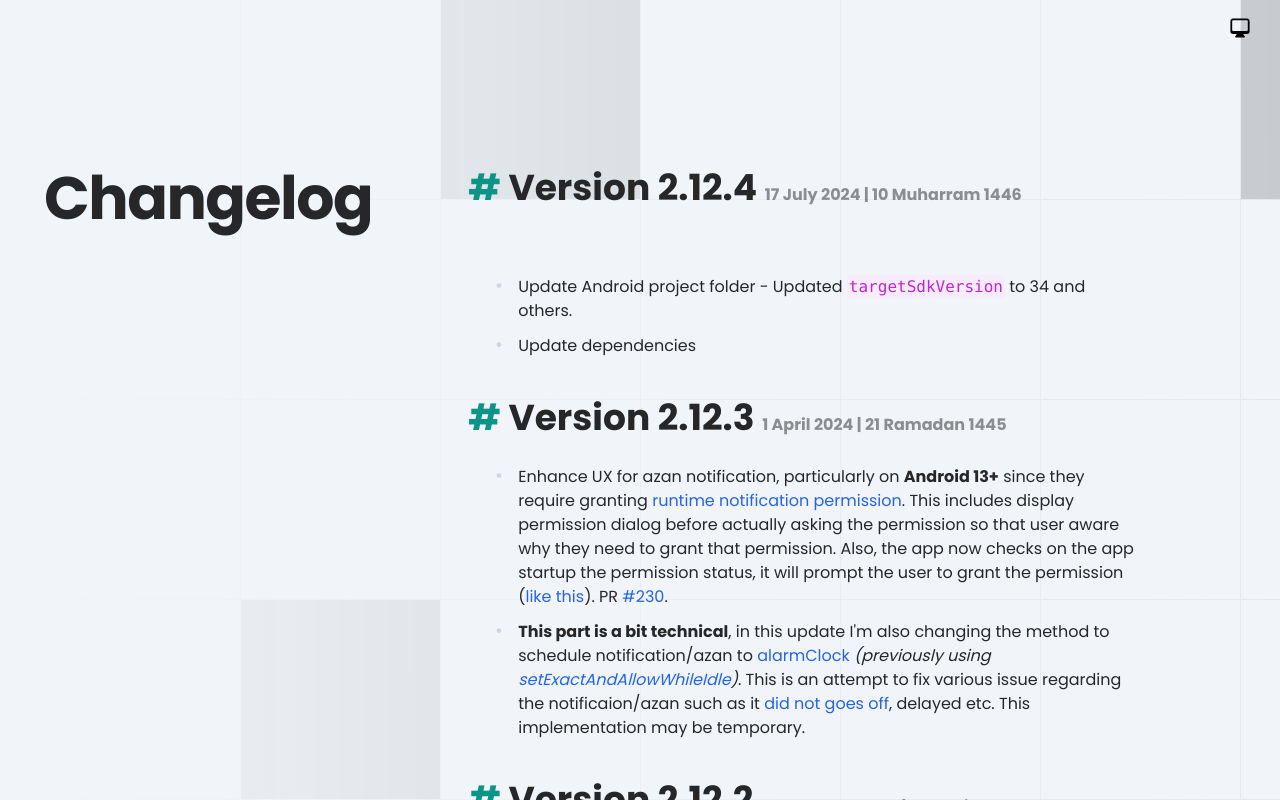
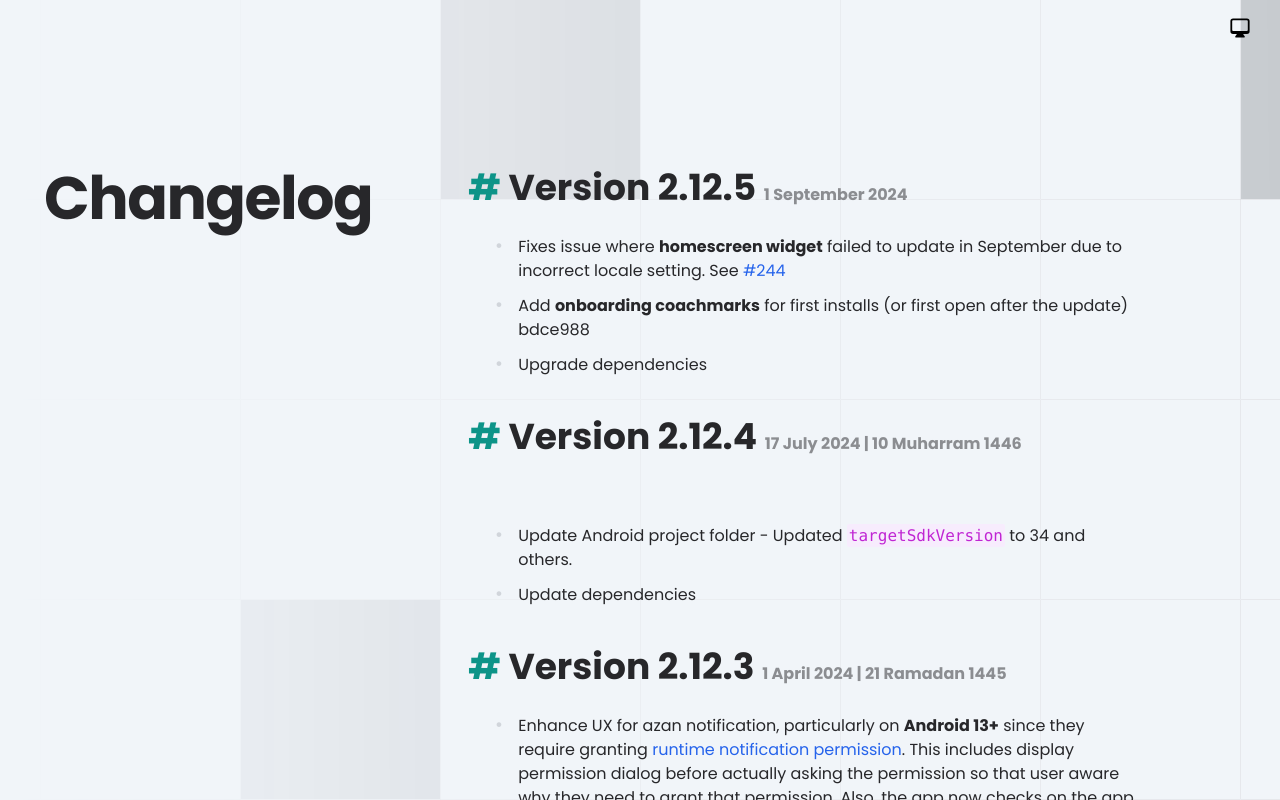
Before and after one commit to mptwaktusolat/waktusolat-site, a Next.js app: page /en/changelog in a window 1280 px wide. Shown: the top 800 px of the page. Built offline with nearby package versions, Linux system fonts and the light colour scheme; no server answers.

Commit message:
:pencil2: (Changelog) Add v2.12.5 release

```diff
--- a/app/[locale]/changelog/page.mdx
+++ b/app/[locale]/changelog/page.mdx
@@ -1,5 +1,11 @@
 import MdxLayout from '@/components/mdx-layout'
 import ChangelogHeader from '@/components/changelog-header'
+
+<ChangelogHeader version="2.12.5" date="1 September 2024" githubSlug="2.12.5+150" />
+
+- Fixes issue where **homescreen widget** failed to update in September due to incorrect locale setting. See [#244](https://github.com/mptwaktusolat/app_waktu_solat_malaysia/issues/244)
+- Add **onboarding coachmarks** for first installs (or first open after the update) bdce988
+- Upgrade dependencies
 
 <ChangelogHeader version="2.12.4" date="17 July 2024" hijriDate="10 Muharram 1446" githubSlug="2.12.4+149" />
 
```
